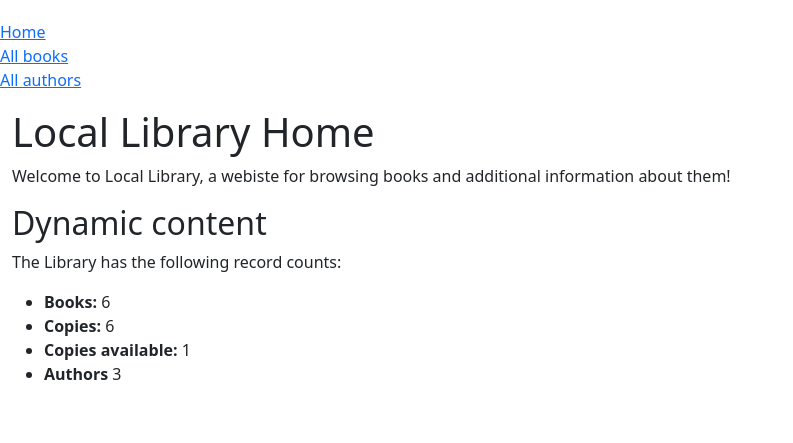
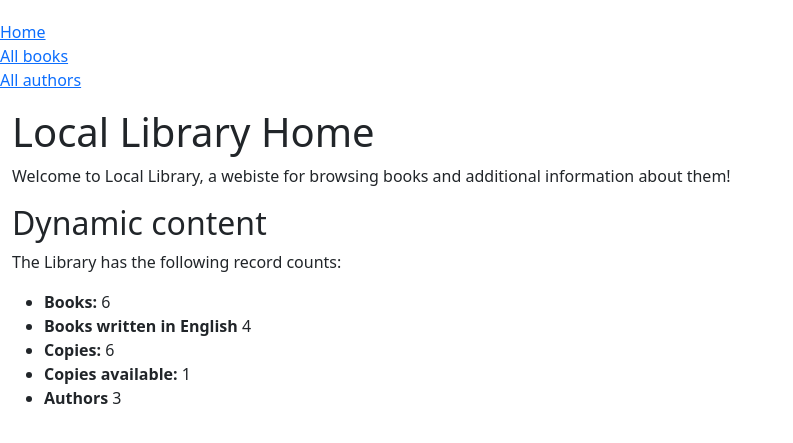
Before and after one commit to ra2dd/locallibrary, a Django app: page /catalog/ in a window 1280 px wide. Shown: the top 443 px of the page, without its empty margins (0-793 px from the left). Run offline with Django 4.2, Linux system fonts and the light colour scheme; data comes from the database, SQL or seed files in the repository.

Commit message:
added another context to view and changed template

```diff
--- a/catalog/templates/base_generic.html
+++ b/catalog/templates/base_generic.html
@@ -12,7 +12,7 @@
         rel="stylesheet"
         integrity="sha384-1BmE4kWBq78iYhFldvKuhfTAU6auU8tT94WrHftjDbrCEXSU1oBoqyl2QvZ6jIW3"
         crossorigin="anonymous"
-        >
+        />
 
         <!-- Add additional CSS in static file -->
         {% load static %}
--- a/catalog/templates/index.html
+++ b/catalog/templates/index.html
@@ -13,6 +17,11 @@
         <li>
             <strong>Books:</strong>
             {{ num_books }}
+        </li>
+
+        <li>
+            <strong>Books written in English</strong>
+            {{ english_books }}
         </li>
 
         <li>
--- a/catalog/views.py
+++ b/catalog/views.py
@@ -15,11 +15,15 @@ def index(request):
     # The 'all()' is implied by default
     num_authors = Author.objects.count()
 
+    # Books that are written in english
+    english_books = Book.objects.filter(language__name__icontains='english').count()
+
     indexContext = {
         'num_books': num_books,
         'num_instances': num_instances,
         'num_instances_available': num_instances_available,
         'num_authors': num_authors,
+        'english_books': english_books
     }
 
     # Render the HTML template index.html with the data in the context variable
```
Also changed, not shown: other parts of catalog/templates/index.html (+4 -0 lines).
